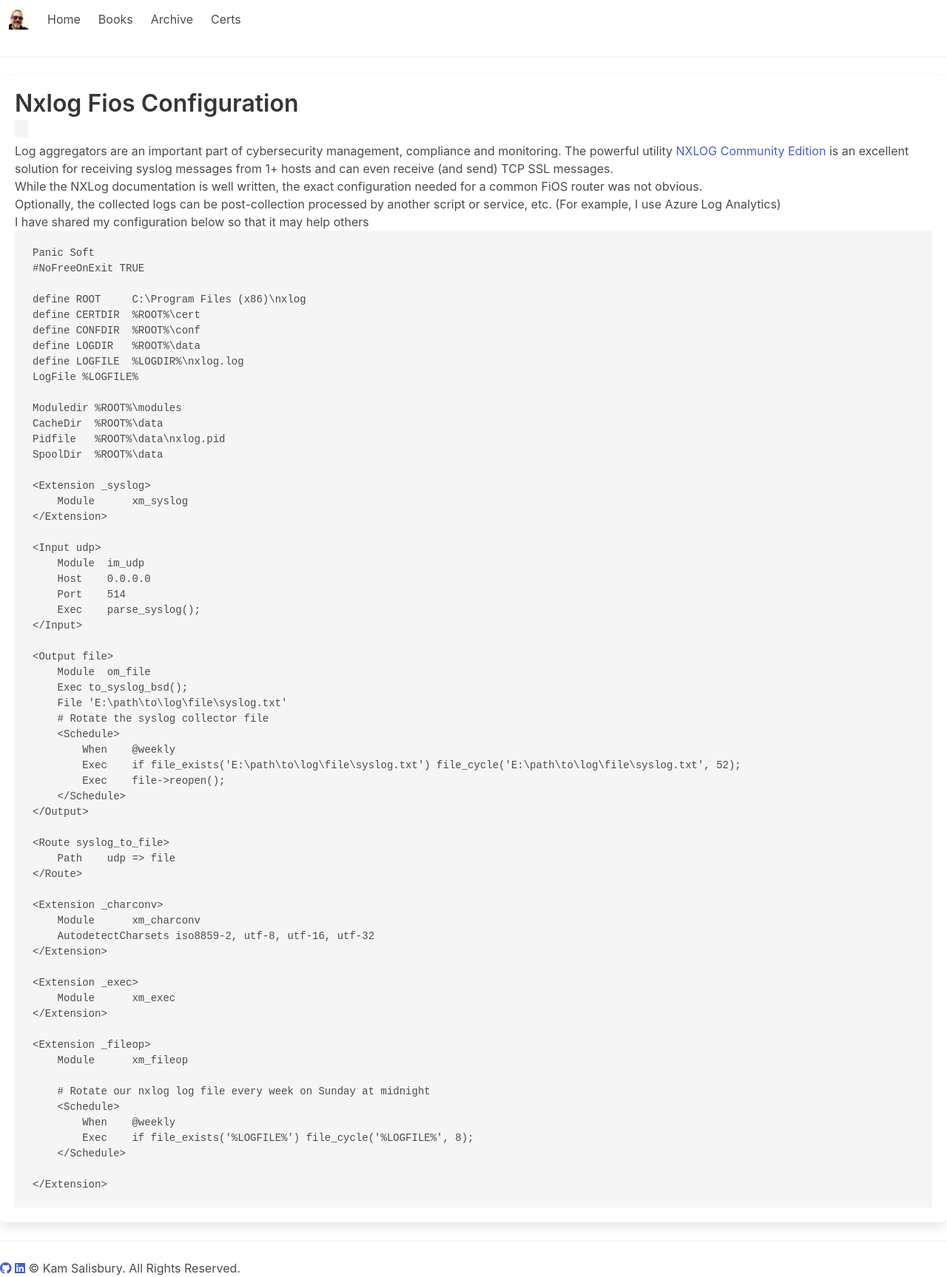
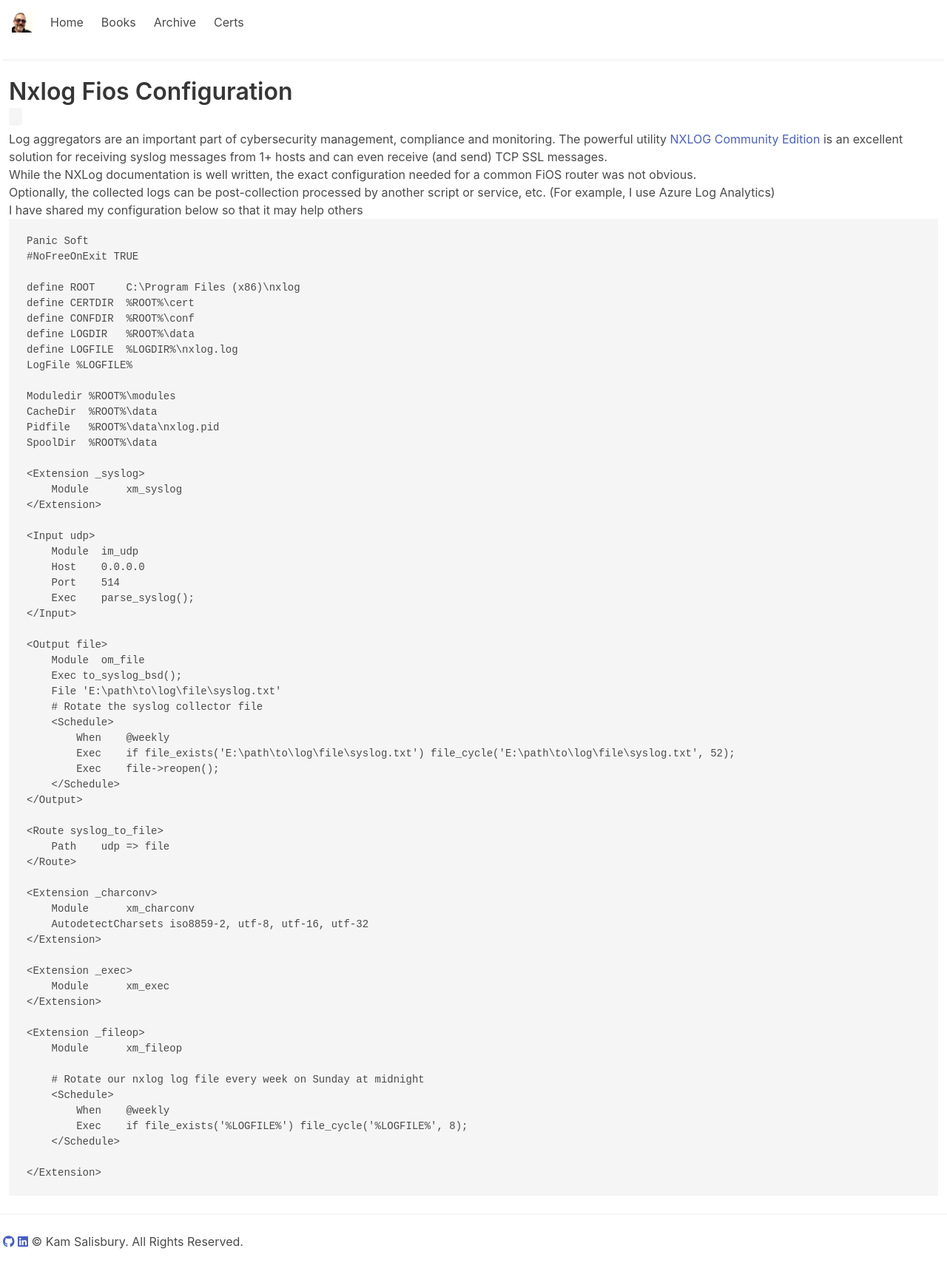
Before and after one commit to kamsalisbury/kamsalisbury.github.io, a Jekyll site: the page built from _posts/2018-04-04-NXLog-FiOS-Configuration.md, in a window 1280 px wide. Shown: the whole page at 74% size. Built offline with Jekyll 4.4.1, drawn with Linux system fonts in a browser that asks for light colours; nearby versions of some CDN libraries; after the commit the page ends 1695 px from its top, so only the background shows below that.

Commit message:
Add margins

```diff
--- a/_layouts/default.html
+++ b/_layouts/default.html
@@ -19,16 +19,16 @@
 </head>
 
 <body>
-    <section>
+    <section class="m-1">
         {% include header.html %}
     </section>
 
-    <section>
+    <section class="m-2">
             {{ content }}
     </section>
 
 <hr>
-    <footer>
+    <footer class="m-1">
         <a href="https://github.com/kamsalisbury"><i class="fab fa-github"></i></a>
         <a href="https://LinkedIn.com/in/kam-reef-salisbury"><i class="fab fa-linkedin"></i></a>
         &copy; Kam Salisbury. All Rights Reserved.
--- a/_layouts/post.html
+++ b/_layouts/post.html
@@ -1,7 +1,7 @@
 ---
 layout: default
 ---
-    <div class="box">
+    <section class="m-1">
         <div class="title is-3">
             {{ page.title }}
         </div>
@@ -14,4 +14,4 @@ layout: default
         </span>
         <div class='separator'></div>
         {{ content }}
-    </div>
+    </section>
```
